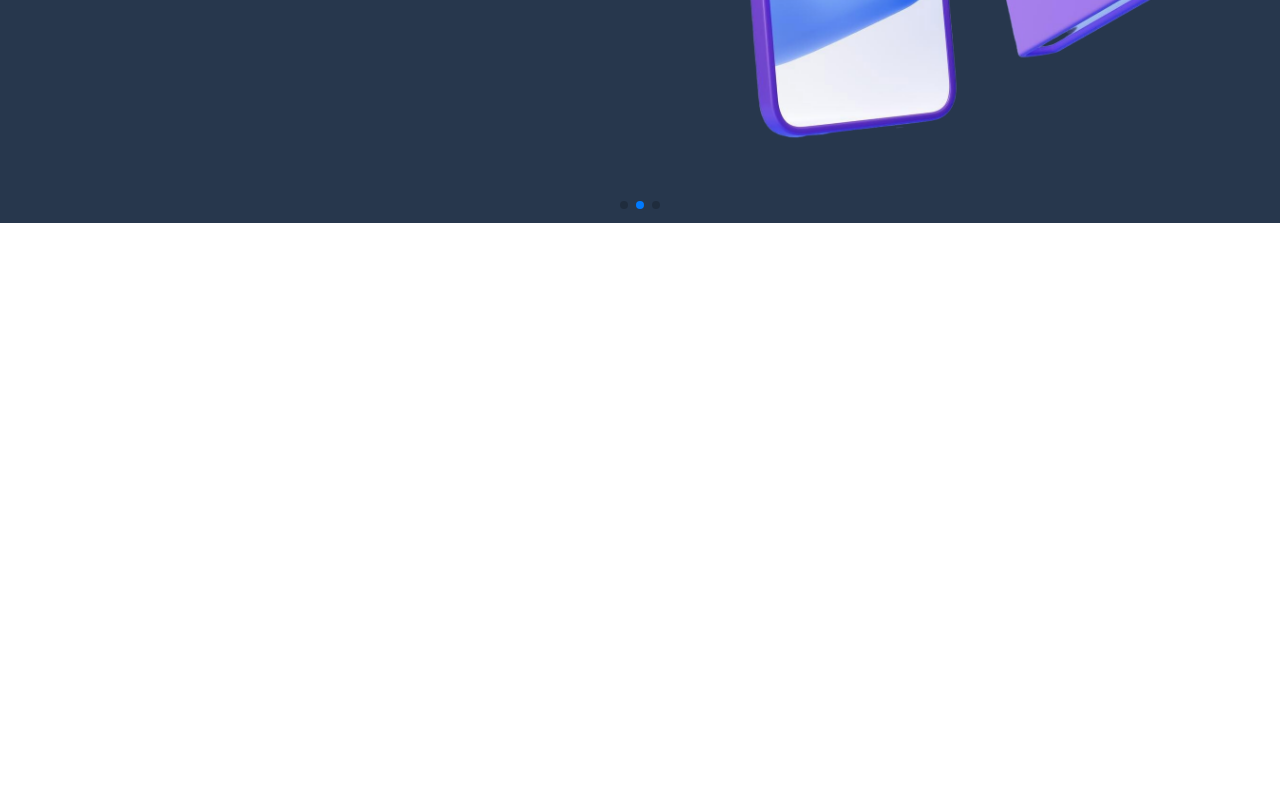
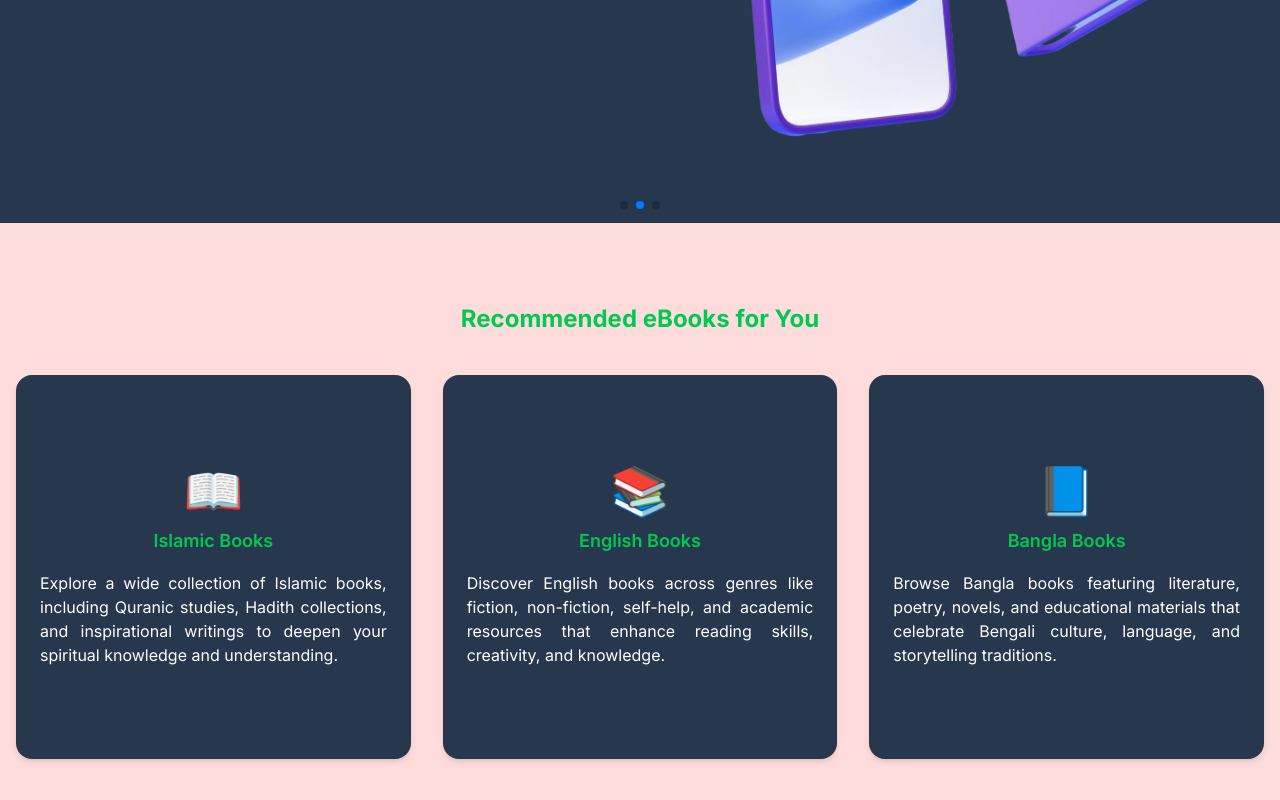
Before and after one commit to mohammad-moklesur-rahman/CeBooks-Client, a Next.js app: page / in a window 1280 px wide. Shown: the part 554-1354 px from the top of the page. Before the commit the page ends 800 px from the top, so only its background shows below. Built offline with nearby package versions, Linux system fonts and the light colour scheme; no server answers.

Commit message:
Add Recommended eBooks section

```diff
--- a/src/app/globals.css
+++ b/src/app/globals.css
@@ -18,6 +18,7 @@
   --color-secondary: #658c58;
   --color-secondary-content: #9DB2BF;
   --color-accent: #ff9292;
+  --color-accent-content: #27374D;
 }
 
 @media (prefers-color-scheme: dark) {
--- a/src/app/page.jsx
+++ b/src/app/page.jsx
@@ -1,12 +1,18 @@
 import ContentSwiper from "@/components/ContenSwiper";
+import RecommendedBooks from "@/components/RecommendedBooks";
 
 export default function Home() {
   return (
-    <div>
+    <>
       {/* Banner Section */}
-      <section data-aos="fade-up" className="bg-[#27374D]">
+      <section data-aos="fade-up" className="bg-accent-content">
         <ContentSwiper />
       </section>
-    </div>
+
+      {/* Recommended eBooks*/}
+      <section>
+        <RecommendedBooks />
+      </section>
+    </>
   );
 }
--- a/src/components/AOSInit.jsx
+++ b/src/components/AOSInit.jsx
@@ -6,8 +6,8 @@ import AOS from "aos";
 export default function AOSInit() {
   useEffect(() => {
     AOS.init({
-      duration: 800,
-      once: true,
+      duration: 1000,
+      once: false,
     });
   }, []);
 
--- /dev/null
+++ b/src/components/RecommendedBooks.jsx
@@ -0,0 +1,61 @@
+import MyContainer from "./MyContainer";
+
+const categories = [
+  {
+    name: "Islamic Books",
+    icon: "📖",
+    description:
+      "Explore a wide collection of Islamic books, including Quranic studies, Hadith collections, and inspirational writings to deepen your spiritual knowledge and understanding.",
+  },
+  {
+    name: "English Books",
+    icon: "📚",
+    description:
+      "Discover English books across genres like fiction, non-fiction, self-help, and academic resources that enhance reading skills, creativity, and knowledge.",
+  },
+  {
+    name: "Bangla Books",
+    icon: "📘",
+    description:
+      "Browse Bangla books featuring literature, poetry, novels, and educational materials that celebrate Bengali culture, language, and storytelling traditions.",
+  },
+];
+
+const RecommendedBooks = () => {
+  const handleCategoryClick = (categoryName) => {
+    // Navigate to category page
+    // router.push(`/category-filtered-product/${categoryName}`);
+  };
+
+  return (
+    <div className="bg-primary-content py-20">
+      <MyContainer>
+        <div>
+          <h2
+            data-aos="fade-right"
+            className="text-center text-2xl text-green-500 font-bold mb-10"
+          >
+            Recommended eBooks for You
+          </h2>
+          <div className="grid grid-cols-1 sm:grid-cols-2 md:grid-cols-3 h-96 gap-8 px-4">
+            {categories.map((category) => (
+              <div
+                data-aos="fade-up"
+                key={category.name}
+                className="cursor-pointer bg-accent-content shadow-md rounded-2xl p-6 flex flex-col items-center justify-center hover:shadow-lg hover:scale-105 transition-transform duration-200"
+              >
+                <span className="text-5xl mb-3">{category.icon}</span>
+                <h3 className="text-lg font-semibold text-green-500 text-center">
+                  {category.name}
+                </h3>
+                <p className="text-justify text-base-100 mt-4">{category.description}</p>
+              </div>
+            ))}
+          </div>
+        </div>
+      </MyContainer>
+    </div>
+  );
+};
+
+export default RecommendedBooks;
```
